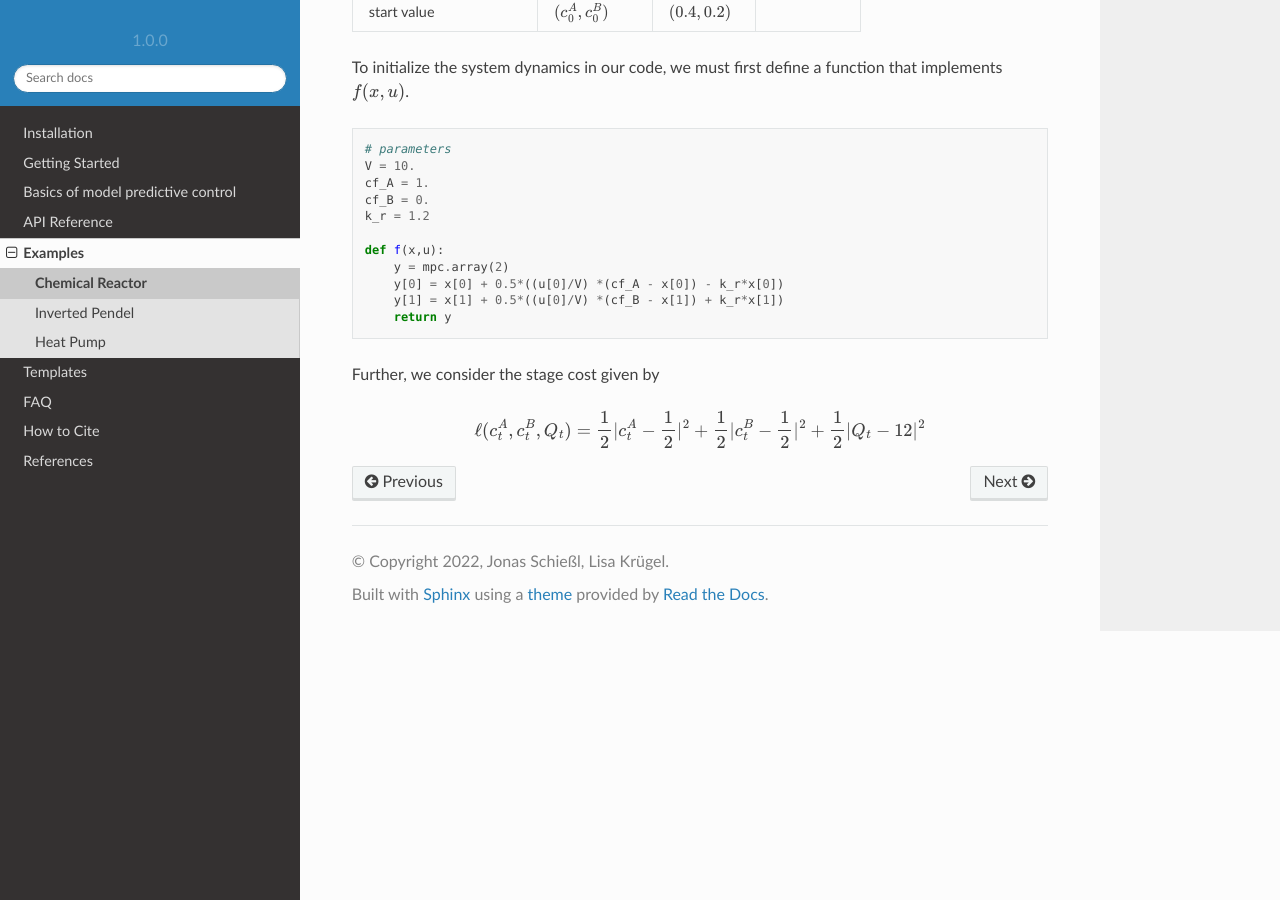
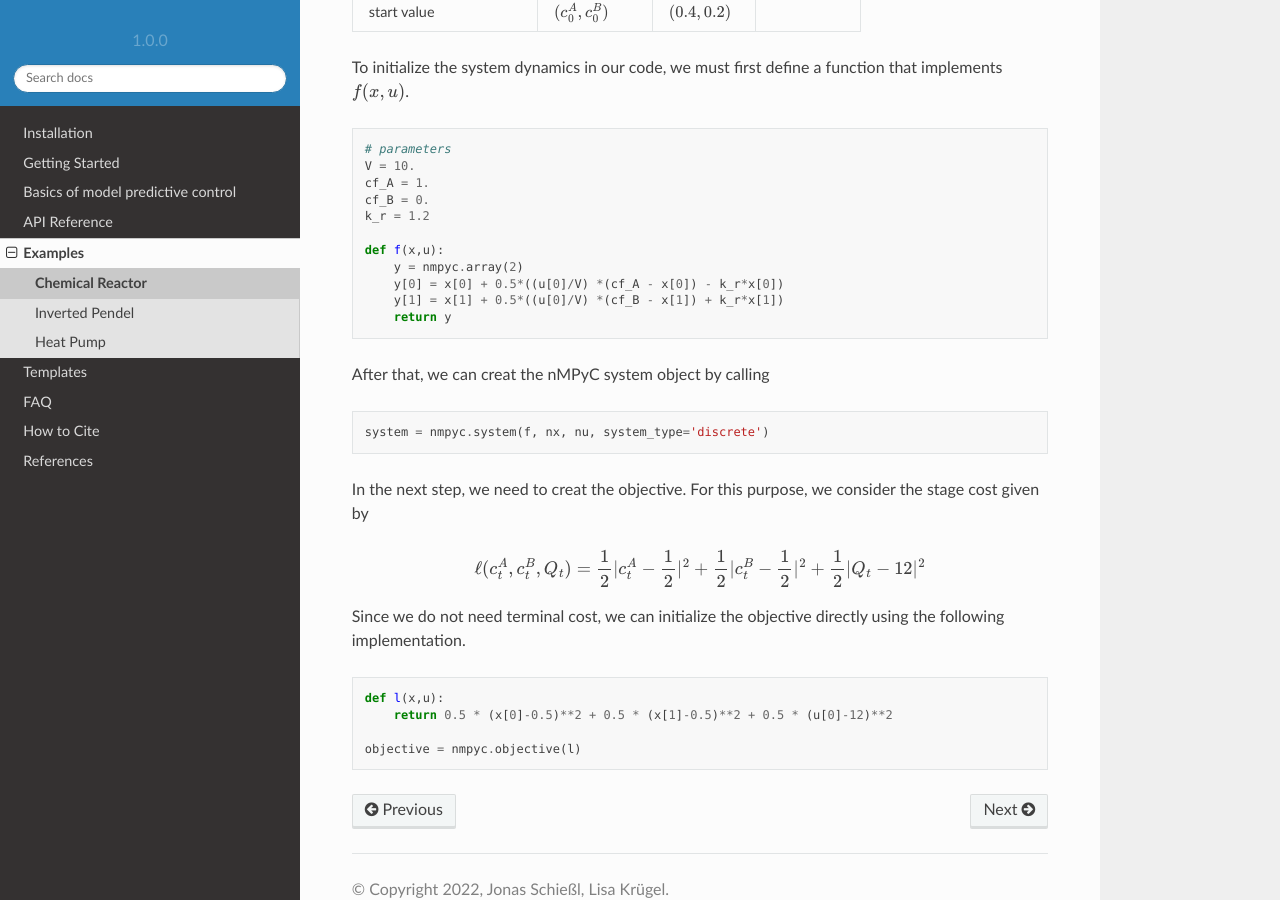
Before and after one commit to nMPyC/nmpyc, a Sphinx documentation site: the page built from docs/source/example/reactor.rst, in a window 1280 px wide and 900 px high, scrolled down 759 px. Built offline with Sphinx 7.4.7 and the Read the Docs theme 2.0.0, drawn with Linux system fonts in a browser that asks for light colours; cross-references to code outside the pages are shown as plain code.

Commit message:
Update reactor.rst

```diff
--- a/docs/source/example/reactor.rst
+++ b/docs/source/example/reactor.rst
@@ -46,12 +46,20 @@ To initialize the system dynamics in our code, we must first define a function t
    k_r = 1.2
 
    def f(x,u):
-       y = mpc.array(2)
+       y = nmpyc.array(2)
        y[0] = x[0] + 0.5*((u[0]/V) *(cf_A - x[0]) - k_r*x[0])
        y[1] = x[1] + 0.5*((u[0]/V) *(cf_B - x[1]) + k_r*x[1])
        return y
 
-Further, we consider the stage cost given by
+After that, we can creat the nMPyC system object by calling
+
+.. code-block:: python
+
+   system = nmpyc.system(f, nx, nu, system_type='discrete')
+
+
+In the next step, we need to creat the objective.
+For this purpose, we consider the stage cost given by
 
 .. math::
    :nowrap:
@@ -59,3 +67,12 @@ Further, we consider the stage cost given by
    \begin{align*}
       \ell (c_t^{A},c_t^{B},Q_t)&=\frac 1 2\vert c_t^{A}-\frac 1 2\vert^2+\frac 1 2 \vert c_t^B-\frac 1 2\vert^2+\frac 1 2 \vert Q_t -12 \vert^2\\
    \end{align*}
+
+Since we do not need terminal cost, we can initialize the objective directly using the following implementation.
+
+.. code-block:: python
+
+   def l(x,u):
+       return 0.5 * (x[0]-0.5)**2 + 0.5 * (x[1]-0.5)**2 + 0.5 * (u[0]-12)**2
+
+   objective = nmpyc.objective(l)
```
